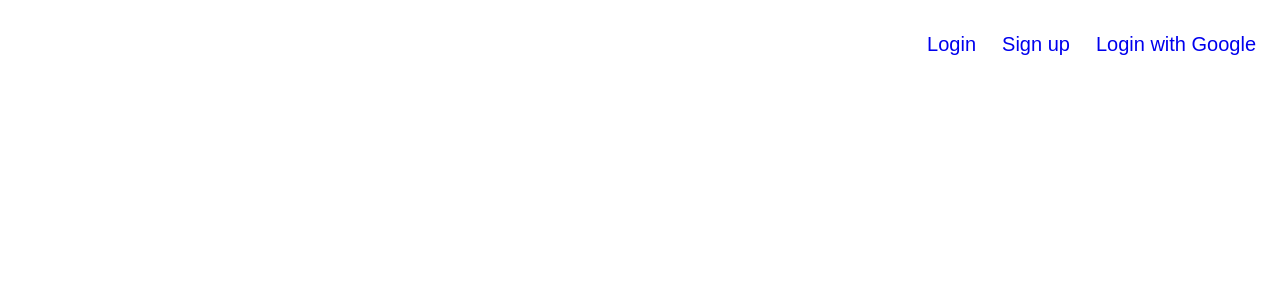
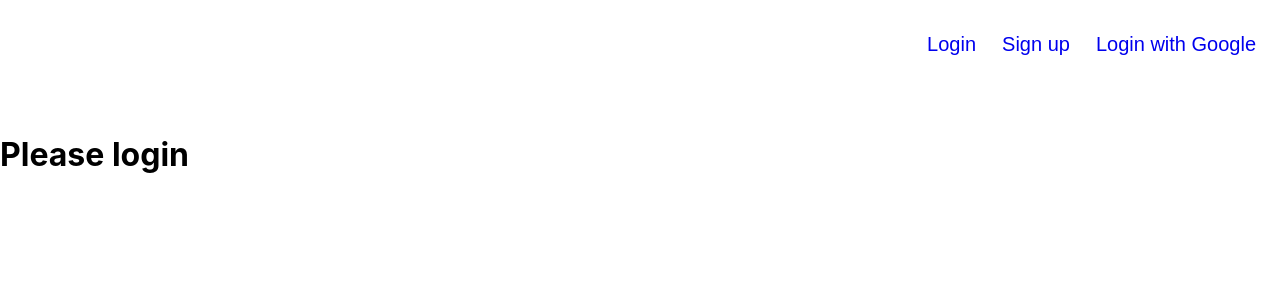
Before and after one commit to danf8/investapp-frontend, a React (Create React App) app: page / in a window 1280 px wide. Shown: the top 300 px of the page. Built offline with nearby package versions, Linux system fonts and the light colour scheme; no server answers.

Commit message:
wip:  add hompage route/element to handle error for no matched route& link to homepage on logout

```diff
--- a/src/components/Main.js
+++ b/src/components/Main.js
@@ -4,6 +4,7 @@ import Index from '../pages/Index';
 import Show from '../pages/Show';
 import Login from '../pages/Login';
 import SignUp from '../pages/Signup';
+import Homepage from '../pages/Homepage';
 
 const Main = (props) => {
         const [stocks, setStocks] = useState(null);
@@ -62,6 +63,7 @@ const Main = (props) => {
         return(
             <main>
                 <Routes>
+                    < Route path='/' element={<Homepage />} />
                     < Route path='/stocks' element={<Index user={props.user} stocks={stocks} />}/>
                     < Route path='/stocks/:id' element={ < Show stocks={stocks} updateStockComment={updateStockComment}/>} />
                     < Route path='/login' element={<Login />}/>
--- a/src/components/Nav.js
+++ b/src/components/Nav.js
@@ -18,7 +18,9 @@ const Nav = (props) => {
               <img src={props.user.photoURL} alt={props.user.displayName} />
             </li>
             <li>
+              <Link to='/'>
                 <button onClick={logout}>Logout</button>
+              </Link>
             </li>
           </>
         ) : (
--- /dev/null
+++ b/src/pages/Homepage.js
@@ -0,0 +1,7 @@
+const Homepage = (props) => {
+    return(
+        <h1>Please login</h1>
+    );
+};
+
+export default Homepage;
```
